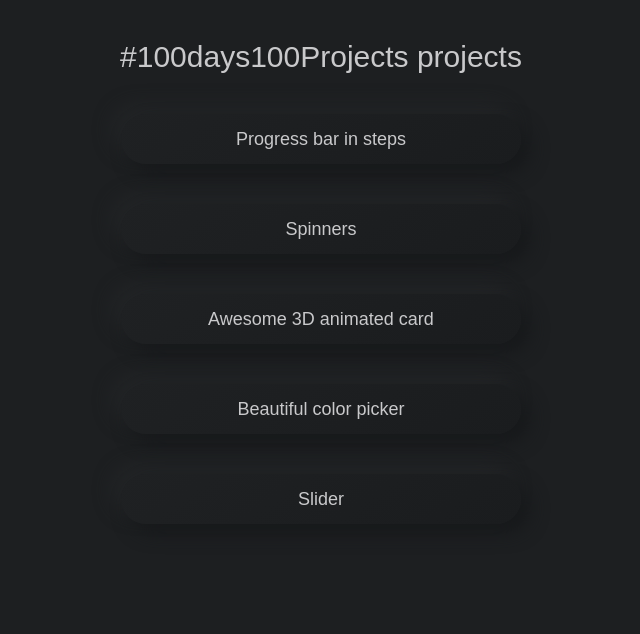
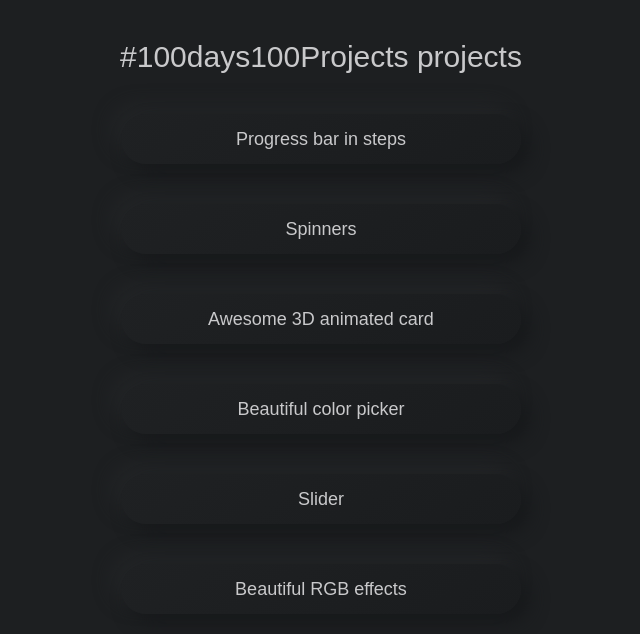
Before and after one commit to happy-unicorn/100days100projects, a React (Create React App) app: page / in a window 1280 px wide. Shown: the top 634 px of the page, without its empty margins (319-959 px from the left). Built offline with nearby package versions, Linux system fonts and the light colour scheme.

Commit message:
Added template for 'rgb-effects'

```diff
--- a/src/App.js
+++ b/src/App.js
@@ -6,6 +6,7 @@ import SpinnersPage from './spinners';
 import WatchingCardPage from './3d-watching-card';
 import ColorPickerPage from './color-picker';
 import SliderPage from './slider';
+import RGBEffectsPage from './rgb-effects';
 
 const App = () => {
   return (
@@ -16,6 +17,7 @@ const App = () => {
           <Route component={WatchingCardPage} path="/3d-watching-card" exact/>
           <Route component={ColorPickerPage} path="/color-picker" exact/>
           <Route component={SliderPage} path="/slider" exact/>
+          <Route component={RGBEffectsPage} path="/rgb-effects" exact/>
           <Redirect to="/"/>
       </Switch>
   );
--- a/src/pages.js
+++ b/src/pages.js
@@ -23,5 +23,10 @@ export default [
         slug: '/slider',
         description: 'Slider',
         date: '30-10-2020'
+    },
+    {
+        slug: '/rgb-effects',
+        description: 'Beautiful RGB effects',
+        date: '31-10-2020'
     }
 ]
--- /dev/null
+++ b/src/rgb-effects/index.js
@@ -0,0 +1,14 @@
+import React from 'react';
+import styled from 'styled-components';
+
+const Page = styled.div``;
+
+const RGBEffectsPage = (props) => {
+    return (
+        <Page>
+            rgb effects page
+        </Page>
+    );
+};
+
+export default RGBEffectsPage;
```
Also changed, not shown: src/rgb-effects/README.md (added).
